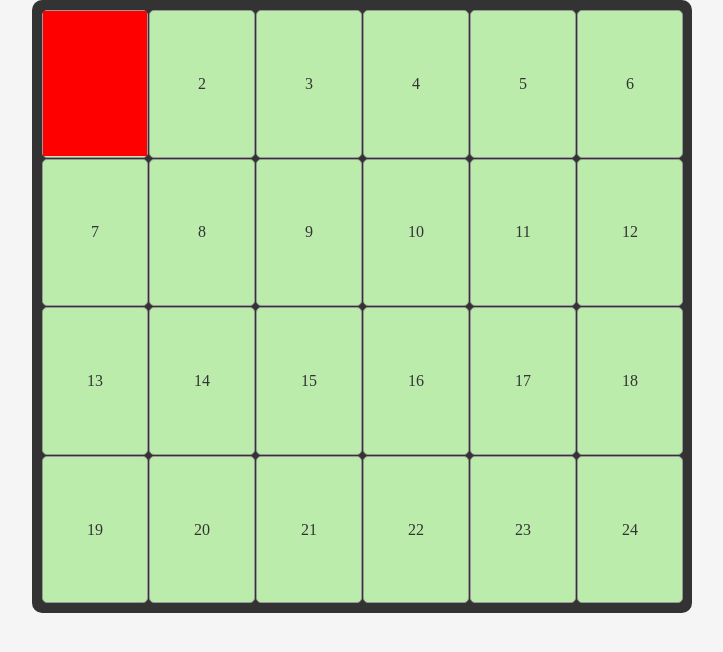
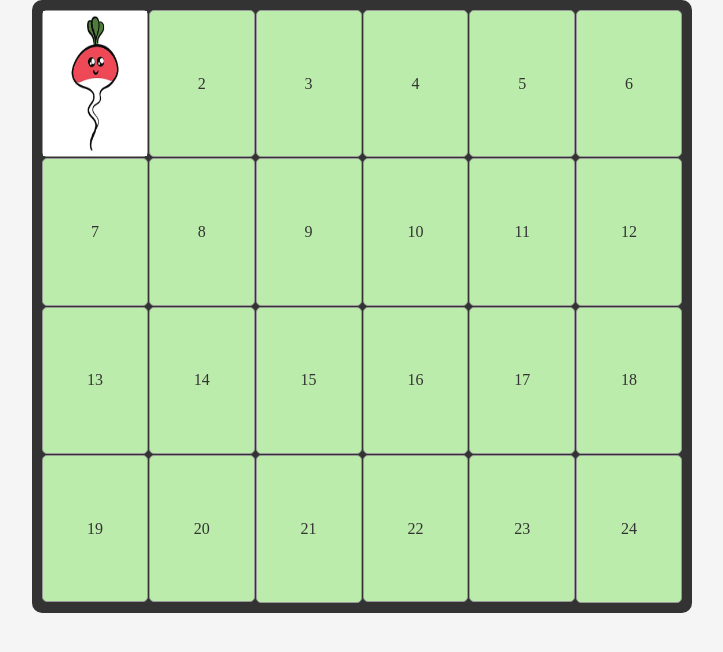
Before and after one commit to cse110-sp25-group04/cse110-sp25-group04, a website: page project/index.html in a window 1280 px wide. Shown: the whole page, without its empty margins (278-1001 px from the left). Drawn offline with Linux system fonts and the light colour scheme.

Commit message:
image test

```diff
--- a/project/index.html
+++ b/project/index.html
@@ -9,7 +9,7 @@
 <body>
   <div id="grid-container">
     <div class="grid-cell">
-        <div id="internal"></div>
+        <img src="sources/assets/test.jpg" alt="Test Image" width="50" height="100">
     </div>
     <div class="grid-cell">2</div>
     <div class="grid-cell">3</div>
--- a/project/sources/styles/style.css
+++ b/project/sources/styles/style.css
@@ -51,3 +51,9 @@
     padding-top: 145px;
     background-color: red;
   }
+
+  img {
+    width: 100%;
+    height: 100%;
+    object-fit: fill;
+  }
```
Also changed, not shown: project/sources/assets/test.jpg (added).
